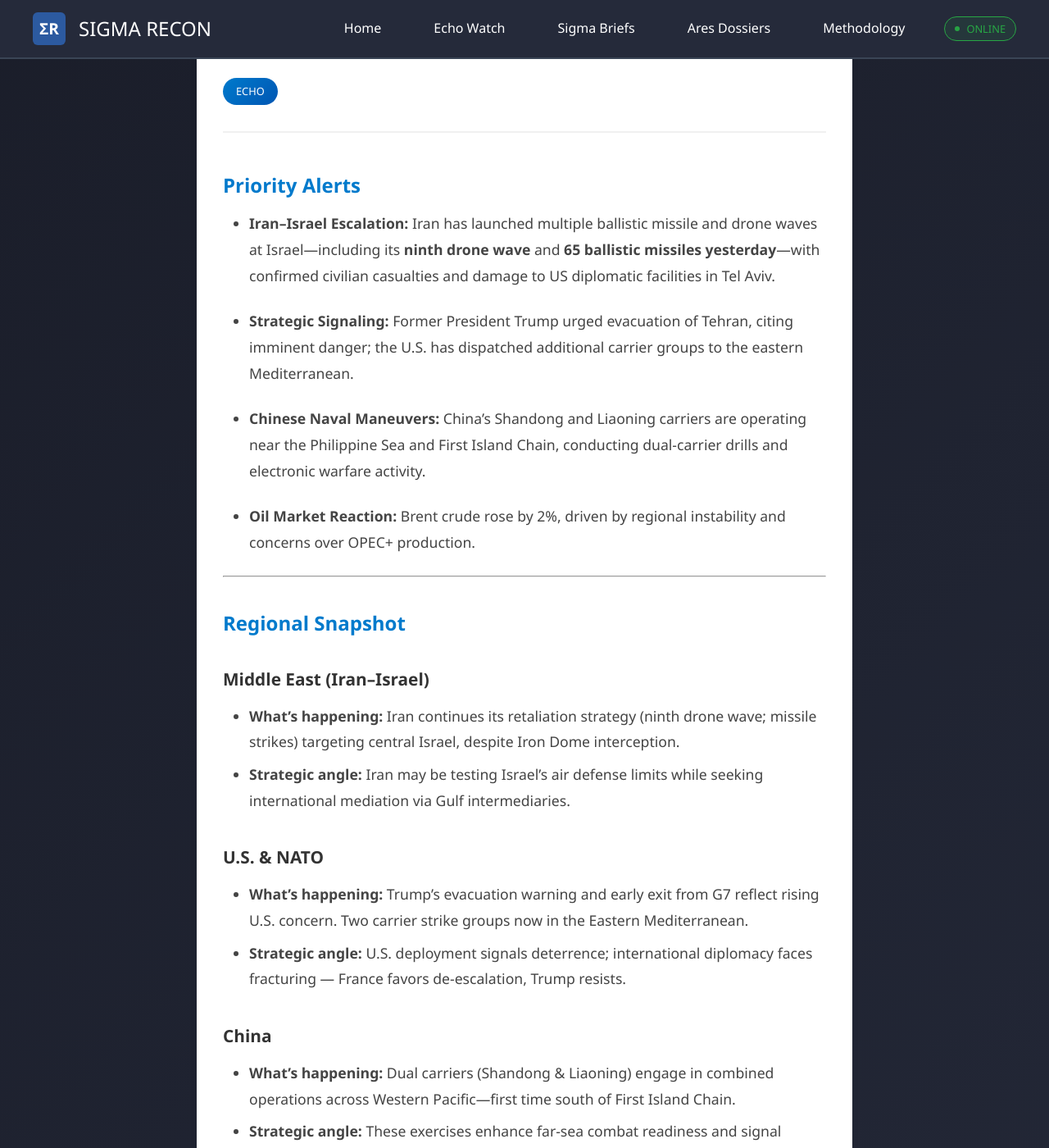
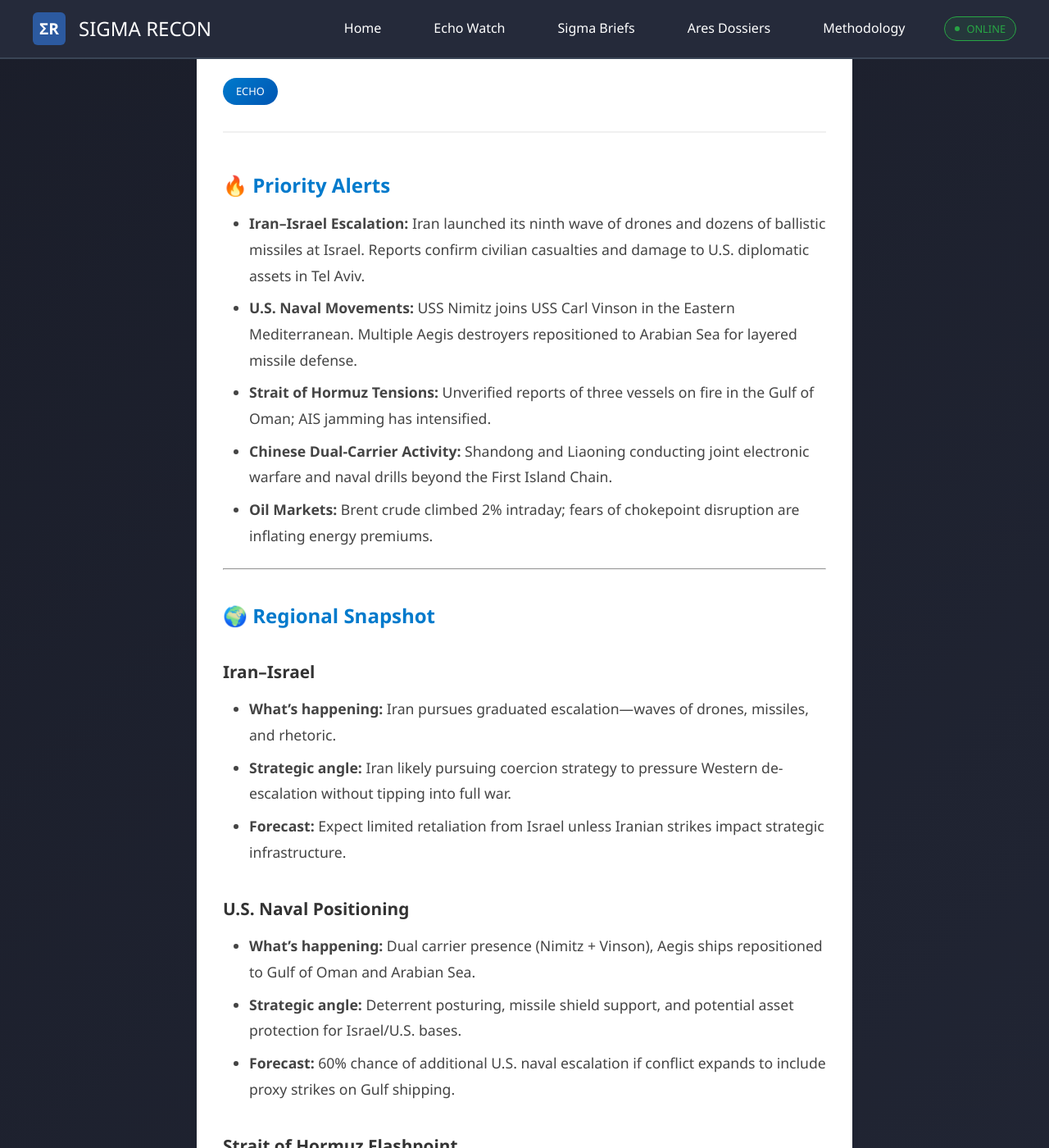
Before and after one commit to Monster52/SIGMA_Recon, a Jekyll site: the page built from _posts/2025-06-17-morning-echo.md, in a window 1280 px wide and 1400 px high, scrolled down 220 px. Shown: the whole window at 82% size. Built offline with Jekyll 4.4.1, drawn with Linux system fonts in a browser that asks for light colours; some of the changed text lies outside the part shown.

```diff
--- a/_posts/2025-06-17-morning-echo.md
+++ b/_posts/2025-06-17-morning-echo.md
@@ -6,49 +6,65 @@
 author: SIGMA Watch Group
 ---
 
-### Priority Alerts
+### 🔥 Priority Alerts
 
-- **Iran–Israel Escalation:** Iran has launched multiple ballistic missile and drone waves at Israel—including its **ninth drone wave** and **65 ballistic missiles yesterday**—with confirmed civilian casualties and damage to US diplomatic facilities in Tel Aviv.
-
-- **Strategic Signaling:** Former President Trump urged evacuation of Tehran, citing imminent danger; the U.S. has dispatched additional carrier groups to the eastern Mediterranean.
-
-- **Chinese Naval Maneuvers:** China’s Shandong and Liaoning carriers are operating near the Philippine Sea and First Island Chain, conducting dual-carrier drills and electronic warfare activity.
-
-- **Oil Market Reaction:** Brent crude rose by 2%, driven by regional instability and concerns over OPEC+ production.
+- **Iran–Israel Escalation:** Iran launched its ninth wave of drones and dozens of ballistic missiles at Israel. Reports confirm civilian casualties and damage to U.S. diplomatic assets in Tel Aviv.
+- **U.S. Naval Movements:** USS Nimitz joins USS Carl Vinson in the Eastern Mediterranean. Multiple Aegis destroyers repositioned to Arabian Sea for layered missile defense.
+- **Strait of Hormuz Tensions:** Unverified reports of three vessels on fire in the Gulf of Oman; AIS jamming has intensified.
+- **Chinese Dual-Carrier Activity:** Shandong and Liaoning conducting joint electronic warfare and naval drills beyond the First Island Chain.
+- **Oil Markets:** Brent crude climbed 2% intraday; fears of chokepoint disruption are inflating energy premiums.
 
 ---
 
-### Regional Snapshot
+### 🌍 Regional Snapshot
 
-#### **Middle East (Iran–Israel)**
-- **What’s happening:** Iran continues its retaliation strategy (ninth drone wave; missile strikes) targeting central Israel, despite Iron Dome interception.
-- **Strategic angle:** Iran may be testing Israel’s air defense limits while seeking international mediation via Gulf intermediaries.
+#### **Iran–Israel**
+- **What’s happening:** Iran pursues graduated escalation—waves of drones, missiles, and rhetoric.
+- **Strategic angle:** Iran likely pursuing coercion strategy to pressure Western de-escalation without tipping into full war.
+- **Forecast:** Expect limited retaliation from Israel unless Iranian strikes impact strategic infrastructure.
 
-#### **U.S. & NATO**
-- **What’s happening:** Trump’s evacuation warning and early exit from G7 reflect rising U.S. concern. Two carrier strike groups now in the Eastern Mediterranean.
-- **Strategic angle:** U.S. deployment signals deterrence; international diplomacy faces fracturing — France favors de-escalation, Trump resists.
+#### **U.S. Naval Positioning**
+- **What’s happening:** Dual carrier presence (Nimitz + Vinson), Aegis ships repositioned to Gulf of Oman and Arabian Sea.
+- **Strategic angle:** Deterrent posturing, missile shield support, and potential asset protection for Israel/U.S. bases.
+- **Forecast:** 60% chance of additional U.S. naval escalation if conflict expands to include proxy strikes on Gulf shipping.
+
+#### **Strait of Hormuz Flashpoint**
+- **Event:** Reports of up to three vessels on fire in the Gulf of Oman (unconfirmed); AIS jamming affecting >900 vessels.
+- **ACH Assessment:**
+  - **Hostile Action by Iran/Proxies:** 30%
+  - **Navigational Accident via Jamming:** 25%
+  - **False Social Media Reports:** 20%
+  - **False Flag or External Actor:** 10%
+  - **Routine Maritime Incident:** 15%
+- **Superforecasting Summary:** 65% chance this event prompts formal naval investigation or multinational maritime warning in next 24 hours.
 
 #### **China**
-- **What’s happening:** Dual carriers (Shandong & Liaoning) engage in combined operations across Western Pacific—first time south of First Island Chain.
-- **Strategic angle:** These exercises enhance far-sea combat readiness and signal China’s expanding maritime ambitions.
+- **What’s happening:** Coordinated Shandong/Liaoning drills south of Taiwan and near Philippine waters.
+- **Strategic angle:** Asserting power projection in disputed maritime corridors.
+- **Forecast:** 80% chance of near-term U.S. Navy response or Taiwan airspace patrol increases.
 
 #### **Global Markets**
-- **What’s happening:** Brent crude rose to $74.4/bbl as oil markets react to tensions near supply nodes.
-- **Strategic angle:** Prolonged conflict could tighten energy markets; OPEC+ may benefit from heightened volatility.
+- **What’s happening:** Oil prices rise to $74.4/bbl amid supply disruption fears.
+- **Strategic angle:** Market reflects worst-case deterrence breakdown risk; upward pressure from Strait risk and Iran posture.
+- **Forecast:** 40% chance of oil breaching $80 in coming week if a single tanker is confirmed damaged.
 
 ---
 
-### Analyst Summary
+### 🧠 Analyst Summary
 
-Regional tensions continue to spiral in the **Middle East**, with successive waves of Iranian drone and missile attacks testing Israeli defenses. Tehran appears to be pursuing a strategy of punitive escalation without provoking full-scale war, potentially to buy time for renewed nuclear diplomacy. Meanwhile, **Washington’s military and diplomatic posture is divided**, offering both deterrence and disunity.
+We are seeing multi-theater escalation with maritime and cyber dimensions expanding. Iran’s asymmetric pressure is being mirrored by U.S. carrier deployments, while electronic warfare and disinformation campaigns complicate attribution. The Strait of Hormuz represents the highest-risk flashpoint—particularly if AIS interference leads to kinetic mishaps.
 
-In Asia, China’s carrier exercises assert regional naval strategy along contested island chains—reflecting a wider strategic posture. Simultaneously, energy markets signal susceptibility to systemic geopolitical shocks.
+Global powers appear to be entering a **pre-decisional standoff**—testing thresholds, gauging reactions, and preparing escalation ladders. Expect significant intelligence signal distortion and potential for misattribution in coming 48–72 hours.
 
 ---
 
-### Outlook
+### 🔮 Forecast
 
-- Expect **continued missile/drone exchanges** across Israel–Iran in the next 48 hours.
-- **U.S. naval posture** may tip from deterrent to defensive if attacks encroach onto allied or U.S. infrastructure.
-- **Oil** may breach $80 if strikes disrupt supply or further escalate.
-- Watch for **China** to leverage naval drills for strategic messaging or respond to U.S.
+- **Gulf of Oman:** 65% chance of verified attack or mechanical mishap announcement within 24–48 hours.
+- **Iran–Israel:** Continued limited missile and drone exchanges (90% confidence).
+- **China:** 75% chance of increased U.S. or Japanese military flyovers in response to PLA Navy activity.
+- **Markets:** Brent crude highly sensitive; expected +5–10% volatility if Hormuz incident confirmed.
+
+---
+
+Stay alert. Tactical ambiguity is increasingly strategic.
```
